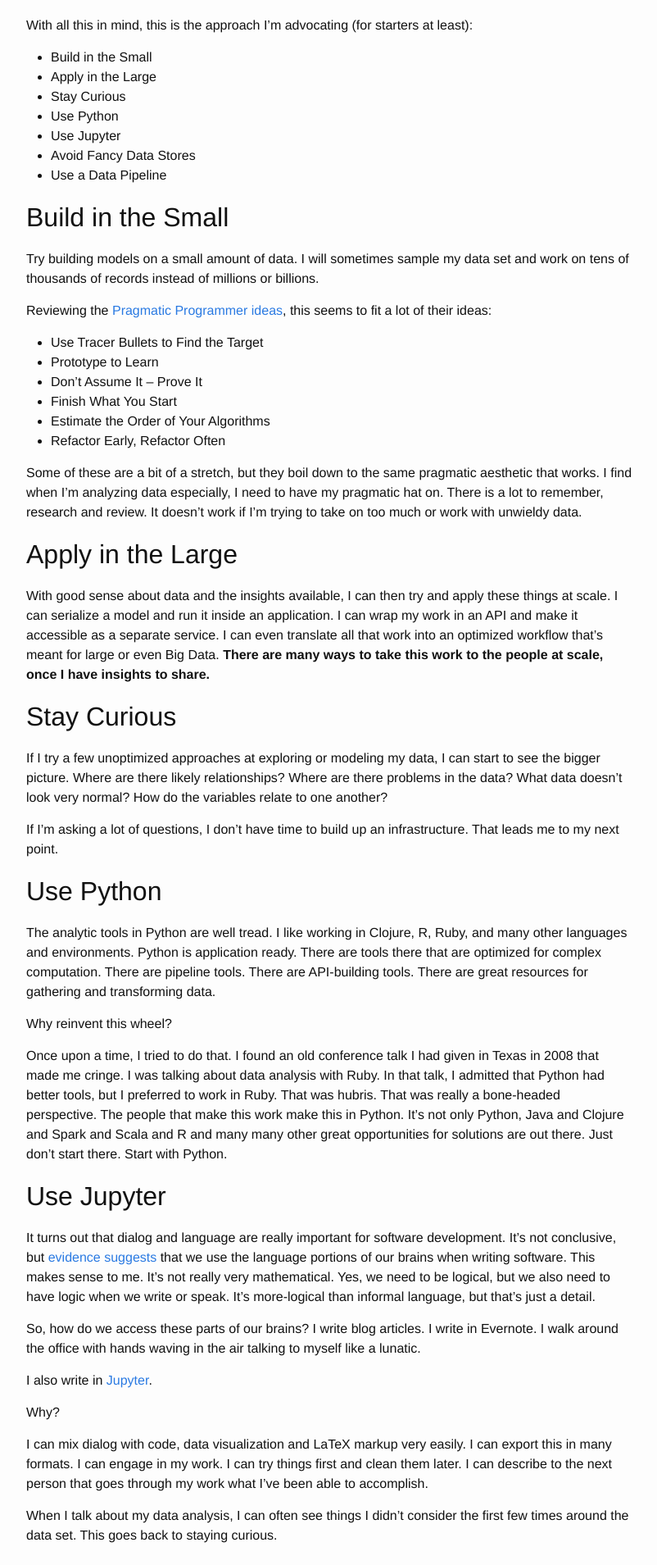
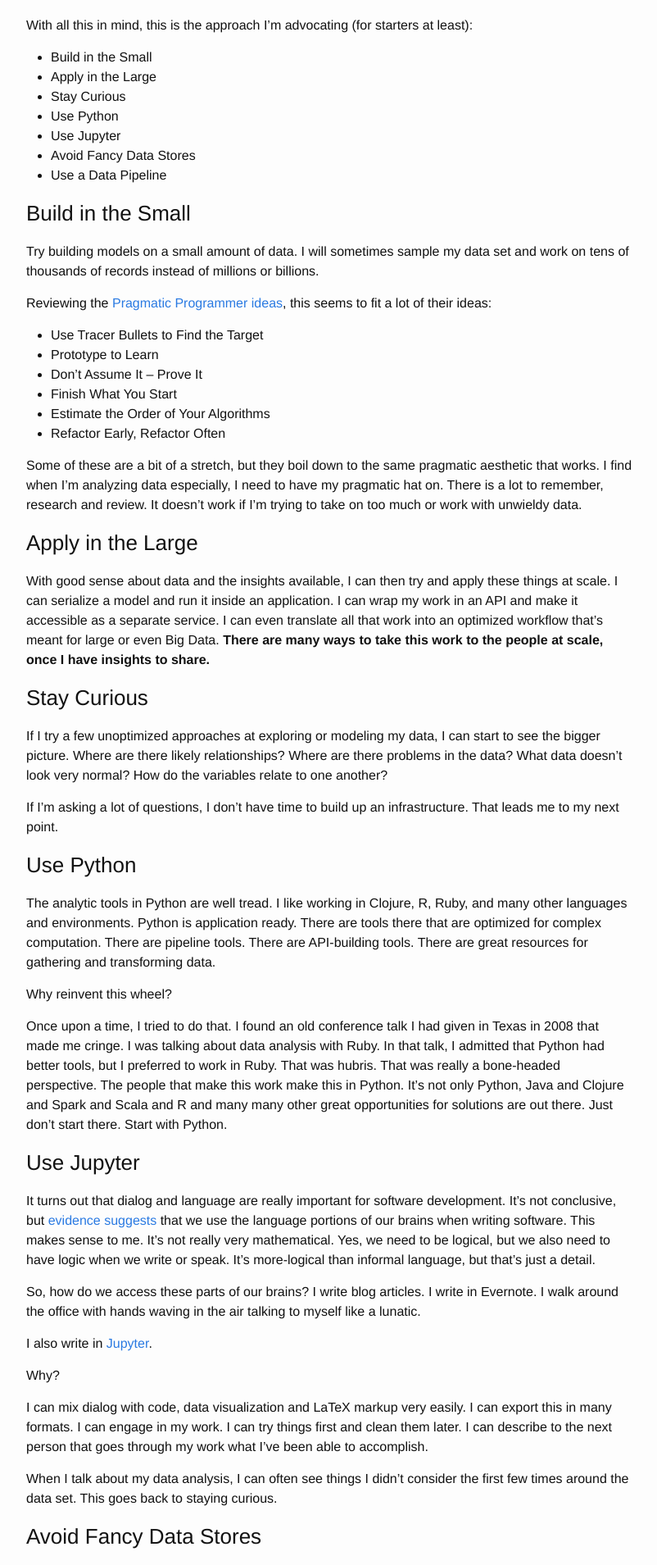
Before and after one commit to davidrichards/davidrichards.github.io, a Jekyll site: the page built from _posts/2016-6-6-the-paradox-of-big-data.markdown, in a window 1280 px wide. Shown: the part 1195-3104 px from the top of the page at 82% size, without its empty margins (238-1040 px from the left). Built offline with Jekyll 4.4.1, drawn with Linux system fonts in a browser that asks for light colours; a script that is not in the unit is left out.

Commit message:
Fix info hierarchy

```diff
--- a/_posts/2016-6-6-the-paradox-of-big-data.markdown
+++ b/_posts/2016-6-6-the-paradox-of-big-data.markdown
@@ -43,7 +43,7 @@ With all this in mind, this is the approach I'm advocating (for starters at leas
 * Avoid Fancy Data Stores
 * Use a Data Pipeline
 
-## Build in the Small
+### Build in the Small
 
 Try building models on a small amount of data.  I will sometimes sample my data set and work on tens of thousands of records instead of millions or billions.
 
@@ -58,17 +58,17 @@ Reviewing the [Pragmatic Programmer ideas](https://blog.codinghorror.com/a-pragm
 
 Some of these are a bit of a stretch, but they boil down to the same pragmatic aesthetic that works.  I find when I'm analyzing data especially, I need to have my pragmatic hat on.  There is a lot to remember, research and review.  It doesn't work if I'm trying to take on too much or work with unwieldy data.
 
-## Apply in the Large
+### Apply in the Large
 
 With good sense about data and the insights available, I can then try and apply these things at scale.  I can serialize a model and run it inside an application.  I can wrap my work in an API and make it accessible as a separate service.  I can even translate all that work into an optimized workflow that's meant for large or even Big Data.  **There are many ways to take this work to the people at scale, once I have insights to share.**
 
-## Stay Curious
+### Stay Curious
 
 If I try a few unoptimized approaches at exploring or modeling my data, I can start to see the bigger picture.  Where are there likely relationships?  Where are there problems in the data?  What data doesn't look very normal?  How do the variables relate to one another?
 
 If I'm asking a lot of questions, I don't have time to build up an infrastructure.  That leads me to my next point.
 
-## Use Python
+### Use Python
 
 The analytic tools in Python are well tread.  I like working in Clojure, R, Ruby, and many other languages and environments.  Python is application ready.  There are tools there that are optimized for complex computation.  There are pipeline tools.  There are API-building tools.  There are great resources for gathering and transforming data.
 
@@ -76,7 +76,7 @@ Why reinvent this wheel?
 
 Once upon a time, I tried to do that.  I found an old conference talk I had given in Texas in 2008 that made me cringe.  I was talking about data analysis with Ruby.  In that talk, I admitted that Python had better tools, but I preferred to work in Ruby.  That was hubris.  That was really a bone-headed perspective.  The people that make this work make this in Python.  It's not only Python, Java and Clojure and Spark and Scala and R and many many other great opportunities for solutions are out there.  Just don't start there.  Start with Python.
 
-## Use Jupyter
+### Use Jupyter
 
 It turns out that dialog and language are really important for software development.  It's not conclusive, but [evidence suggests](http://www.fastcompany.com/3029364/this-is-your-brain-on-code-according-to-functional-mri-imaging) that we use the language portions of our brains when writing software.  This makes sense to me.  It's not really very mathematical.  Yes, we need to be logical, but we also need to have logic when we write or speak.  It's more-logical than informal language, but that's just a detail.
 
@@ -90,7 +90,7 @@ I can mix dialog with code, data visualization and LaTeX markup very easily.  I
 
 When I talk about my data analysis, I can often see things I didn't consider the first few times around the data set.  This goes back to staying curious.
 
-## Avoid Fancy Data Stores
+### Avoid Fancy Data Stores
 
 I'm working on replacing a legacy application that wrote to MongoDB.  The application is only 5 years old.  It wasn't written in a way that scales well.  Mongo can scale, if you know what you're up against and [understand the drawbacks](http://www.sarahmei.com/blog/2013/11/11/why-you-should-never-use-mongodb/).  Mongo was chosen because it was popular at the time, and people thought they had a problem they didn't actually have.
 
@@ -98,7 +98,7 @@ I've heard of several similar projects going on in the businesses within a half
 
 **My advice is try and get simple things done first and get on with it.**
 
-## Use a Data Pipeline
+### Use a Data Pipeline
 
 Provenance matters.  Once you've made a point with data, the next question is almost always, "Where did the data come from?"
 
```
